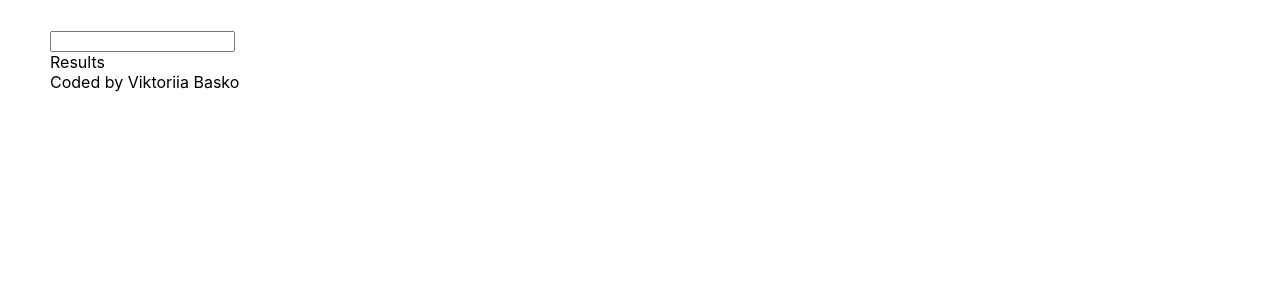
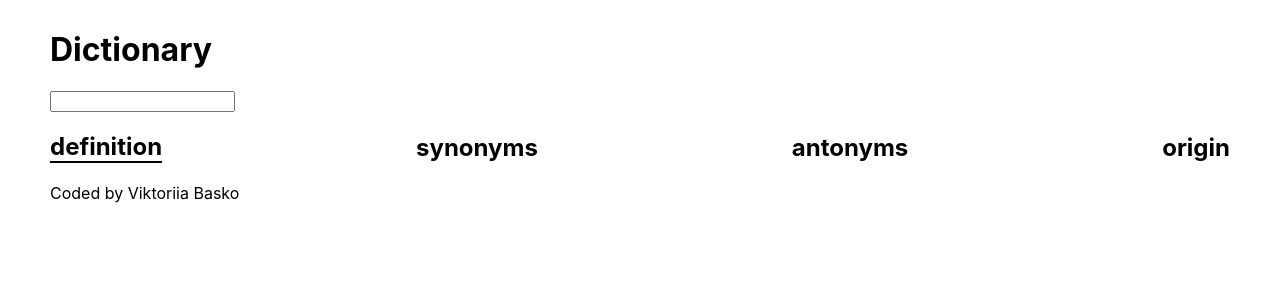
Before and after one commit to VBasko/dictionary-project, a React (Create React App) app: page / in a window 1280 px wide. Shown: the top 300 px of the page. Built offline with nearby package versions, Linux system fonts and the light colour scheme.

Commit message:
Restructured components

```diff
--- a/src/App.js
+++ b/src/App.js
@@ -1,11 +1,9 @@
 import Dictionary from "./Dictionary";
 import Footer from "./Footer";
-import Search from "./Search";
 
 function App() {
   return (
     <div className="App">
-      <Search />
       <Dictionary />
       <Footer />
     </div>
--- a/src/Dictionary.js
+++ b/src/Dictionary.js
@@ -1,10 +1,33 @@
-import React from "react";
+import React, { useState } from "react";
+import axios from "axios";
+import DictionaryInfo from "./DictionaryInfo";
 
 function Dictionary() {
+  let [keyword, setKeyword] = useState("");
+  let [results, setResults] = useState({});
+
+  function handleResponse(response) {
+    setResults(response.data[0]);
+  }
+
+  function search(event) {
+    event.preventDefault();
+    let apiUrl = `https://api.dictionaryapi.dev/api/v2/entries/en/${keyword}`;
+    axios.get(apiUrl).then(handleResponse);
+  }
+
   return (
-    <main className="dictionary">
-      <section className="dictionary__container">Results</section>
-    </main>
+    <>
+      <header className="header">
+        <div className="header__container">
+          <h1>Dictionary</h1>
+          <form onSubmit={search}>
+            <input type="search" onChange={(e) => setKeyword(e.target.value)} />
+          </form>
+        </div>
+      </header>
+      <DictionaryInfo />
+    </>
   );
 }
 
--- /dev/null
+++ b/src/DictionaryInfo.js
@@ -0,0 +1,24 @@
+import React from "react";
+
+function dictionaryInfo(props) {
+  return (
+    <main className="dictionary">
+      <section className="dictionary__container">
+        <div className="definition active">
+          <h2>definition</h2>
+        </div>
+        <div className="synonyms">
+          <h2>synonyms</h2>
+        </div>
+        <div className="antonyms">
+          <h2>antonyms</h2>
+        </div>
+        <div className="origin">
+          <h2>origin</h2>
+        </div>
+      </section>
+    </main>
+  );
+}
+
+export default dictionaryInfo;
--- a/src/Search.js
+++ /dev/null
@@ -1,28 +0,0 @@
-import React, { useState } from "react";
-import axios from "axios";
-
-function Search() {
-  let [keyword, setKeyword] = useState("");
-
-  function handleResponse(response) {
-    console.log(response.data);
-  }
-
-  function search(event) {
-    event.preventDefault();
-    let apiUrl = `https://api.dictionaryapi.dev/api/v2/entries/en/${keyword}`;
-    axios.get(apiUrl).then(handleResponse);
-  }
-
-  return (
-    <header className="header">
-      <div className="header__container">
-        <form onSubmit={search}>
-          <input type="search" onChange={(e) => setKeyword(e.target.value)} />
-        </form>
-      </div>
-    </header>
-  );
-}
-
-export default Search;
--- a/src/index.css
+++ b/src/index.css
@@ -21,3 +21,14 @@ code {
 .header {
   margin-top: 30px;
 }
+
+.dictionary__container {
+  display: flex;
+  gap: 20px;
+  justify-content: space-between;
+  align-items: center;
+}
+
+.dictionary__container > div.active h2 {
+  border-bottom: 2px solid black;
+}
```
